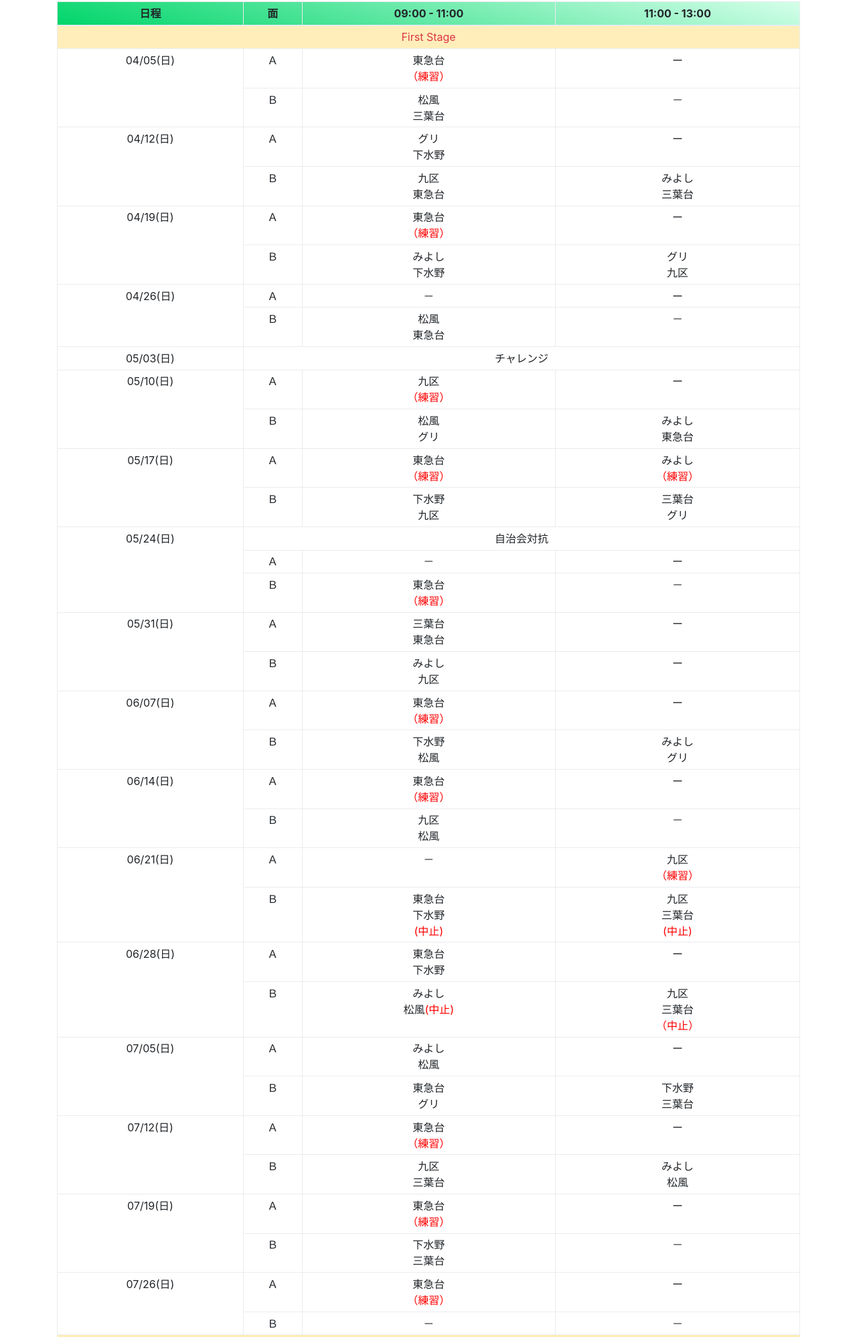
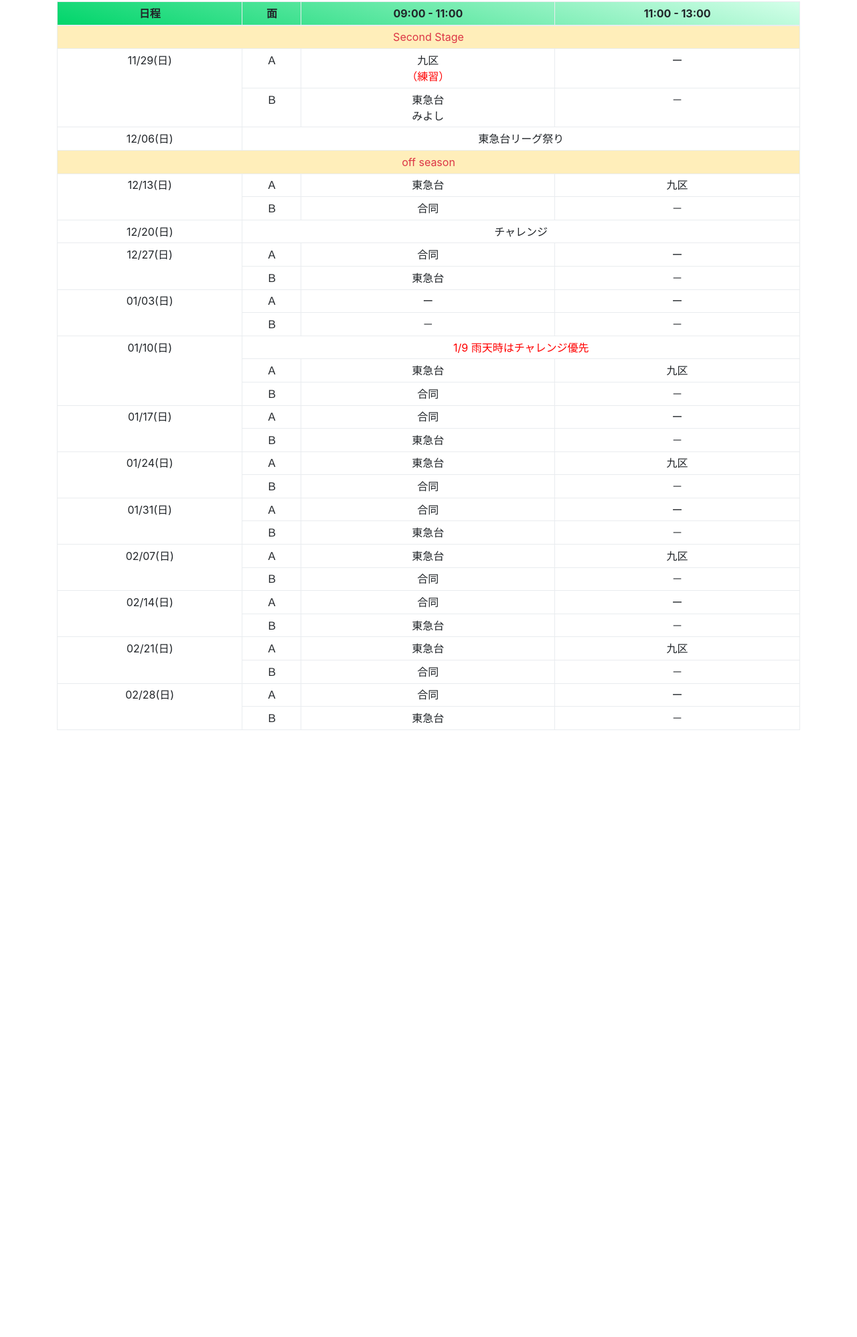
Before and after one commit to irisosoft/irisoleague, a plain HTML site: page schedule/schedule.html in a window 1280 px wide. Shown: the part 78-2074 px from the top of the page at 67% size. After the commit the page ends 1248 px from the top, so only its background shows below. Drawn offline with nearby package versions, Linux system fonts and the light colour scheme.

Commit message:
Update schedule.html

```diff
--- a/schedule/schedule.html
+++ b/schedule/schedule.html
@@ -29,71 +29,35 @@
               <tr class="bg-wakaba"><th>日程</th><th>面</th><th>09:00 - 11:00</th><th>11:00 - 13:00</th></tr>
             </thead>
             <tbody>
-              <tr><td colspan="4" class="table-warning text-danger">First Stage</td></tr>
-              <tr><td rowspan="2">04/05(日)</td><td>Ａ</td><td>東急台<BR><font color="red">（練習）</font></td><td>ー<BR></td></tr>
-              <tr><td>Ｂ</td><td>松風<BR>三葉台</td><td>－</td></tr>
-              <tr><td rowspan="2">04/12(日)</td><td>Ａ</td><td>グリ<BR>下水野</td><td>ー<BR></td></tr>
-              <tr><td>Ｂ</td><td>九区<BR>東急台</td><td>みよし<BR>三葉台</td></tr>
-              <tr><td rowspan="2">04/19(日)</td><td>Ａ</td><td>東急台<BR><font color="red">（練習）</font></td><td>ー<BR></td></tr>
-              <tr><td>Ｂ</td><td>みよし<BR>下水野</td><td>グリ<BR>九区</td></tr>
-              <tr><td rowspan="2">04/26(日)</td><td>Ａ</td><td>－</td><td>ー<BR></td></tr>
-              <tr><td>Ｂ</td><td>松風<BR>東急台</td><td>－<BR></td></tr>
-              <tr><td>05/03(日)</td><td colspan="3">チャレンジ</td></tr>
-              <tr><td rowspan="2">05/10(日)</td><td>Ａ</td><td>九区<BR><font color="red">（練習）</font></td><td>ー<BR></td></tr>
-              <tr><td>Ｂ</td><td>松風<BR>グリ</td><td>みよし<BR>東急台</td></tr>
-              <tr><td rowspan="2">05/17(日)</td><td>Ａ</td><td>東急台<BR><font color="red">（練習）</font></td><td>みよし<BR><font color="red">（練習）</font></td></tr>
-              <tr><td>Ｂ</td><td>下水野<BR>九区</td><td>三葉台<BR>グリ</td></tr>
-              <tr><td rowspan=3>05/24(日)</td><td colspan="3">自治会対抗</td></tr>
-              <tr><td>Ａ</td><td>－</td><td>ー</td></tr>
-              <tr><td>Ｂ</td><td>東急台<BR><font color="red">（練習）</font></td><td>－</td></tr>
-              <tr><td rowspan="2">05/31(日)</td><td>Ａ</td><td>三葉台<BR>東急台</td><td>ー<BR></td></tr>
-              <tr><td>Ｂ</td><td>みよし<BR>九区</td><td>ー</td></tr>
-              <tr><td rowspan="2">06/07(日)</td><td>Ａ</td><td>東急台<BR><font color="red">（練習）</font></td><td>ー<BR></td></tr>
-              <tr><td>Ｂ</td><td>下水野<BR>松風</td><td>みよし<BR>グリ</td></tr>
-              <tr><td rowspan="2">06/14(日)</td><td>Ａ</td><td>東急台<BR><font color="red">（練習）</font></td><td>ー<BR></td></tr>
-              <tr><td>Ｂ</td><td>九区<BR>松風</td><td>－<BR></td></tr>
-              <tr><td rowspan="2">06/21(日)</td><td>Ａ</td><td>－<BR><BR></td><td>九区<BR><font color="red">（練習）</font></td></tr>
-              <tr><td>Ｂ</td><td>東急台<BR>下水野<BR><font color="red">(中止)</font></td><td>九区<BR>三葉台<BR><font color="red">(中止)</font></td></tr>
-              <tr><td rowspan="2">06/28(日)</td><td>Ａ</td><td>東急台<BR>下水野</td><td>ー<BR></td></tr>
-              <tr><td>Ｂ</td><td>みよし<BR>松風<font color="red">(中止)</font></td><td>九区<BR>三葉台<BR><font color="red">（中止）</font></td></tr>
-              <tr><td rowspan="2">07/05(日)</td><td>Ａ</td><td>みよし<BR>松風</td><td>ー<BR></td></tr>
-              <tr><td>Ｂ</td><td>東急台<BR>グリ</td><td>下水野<BR>三葉台</td></tr>
-              <tr><td rowspan="2">07/12(日)</td><td>Ａ</td><td>東急台<BR><font color="red">（練習）</font></td><td>ー<BR></td></tr>
-              <tr><td>Ｂ</td><td>九区<BR>三葉台</td><td>みよし<BR>松風</td></tr>
-              <tr><td rowspan="2">07/19(日)</td><td>Ａ</td><td>東急台<BR><font color="red">（練習）</font></td><td>ー<BR></td></tr>
-              <tr><td>Ｂ</td><td>下水野<BR>三葉台</td><td>－</td></tr>
-              <tr><td rowspan="2">07/26(日)</td><td>Ａ</td><td>東急台<BR><font color="red">（練習）</font></td><td>ー<BR></td></tr>
-              <tr><td>Ｂ</td><td>－</td><td>－</td></tr>
               <tr><td colspan="4" class="table-warning text-danger">Second Stage</td></tr>
-              <tr><td rowspan="2">08/23(日)</td><td>Ａ</td><td>－</td><td>ー<BR></td></tr>
-              <tr><td>Ｂ</td><td>みよし<BR><font color="red">（練習）</font></td><td>－</td></tr>
-              <tr><td rowspan="2">09/06(日)</td><td>Ａ</td><td>みよし<BR><font color="red">（練習）</font></td><td>ー<BR></td></tr>
-              <tr><td>Ｂ</td><td>東急台<BR><font color="red">（練習）</font></td><td>－</td></tr>
-              <tr><td rowspan="2">09/13(日)</td><td>Ａ</td><td>みよし<BR><font color="red">（練習）</font></td><td>ー<BR></td></tr>
-              <tr><td>Ｂ</td><td>東急台<BR><font color="red">（練習）</font></td><td>九区<BR><font color="red">（練習）</font></td></tr>
-              <tr><td rowspan="2">09/20(日)</td><td>Ａ</td><td>東急台<BR><font color="red">（練習）</font></td><td>－</td></tr>
-              <tr><td>Ｂ</td><td>松風<BR>グリ<BR><font color="red">（中止）</font></td><td>九区<BR><font color="red">（練習）</font></td></tr>
-              <tr><td rowspan="2">09/27(日)</td><td>Ａ</td><td>東急台<BR><font color="red">（練習）</font></td><td>ー<BR></td></tr>
-              <tr><td>Ｂ</td><td>下水野<BR>九区</td><td>－</td></tr>
-              <tr><td rowspan="2">10/04(日)</td><td>Ａ</td><td>－</td><td>ー<BR></td></tr>
-              <tr><td>Ｂ</td><td>三葉台<BR>みよし</td><td>ー</td></tr>
-              <tr><td rowspan="2">10/11(日)</td><td>Ａ</td><td>－</td><td>ー<BR></td></tr>
-              <tr><td>Ｂ</td><td>九区<BR><font color="red">（練習）</font></td><td>－</td></tr>
-              <tr><td rowspan="2">10/18(日)</td><td>Ａ</td><td>－</td><td>ー<BR></td></tr>
-              <tr><td>Ｂ</td><td>松風<BR>グリ<BR></td><td>－<BR></td></tr>
-              <tr><td rowspan="2">10/25(日)</td><td>Ａ</td><td>－</td><td>ー<BR></td></tr>
-              <tr><td>Ｂ</td><td>東急台<BR>九区</td><td>松風<BR>みよし</td></tr>
-              <tr><td rowspan="2">11/01(日)</td><td>Ａ</td><td>－</td><td>ー<BR></td></tr>
-              <tr><td>Ｂ</td><td>－<BR></td><td>－</td></tr>
-              <tr><td rowspan="2">11/08(日)</td><td>Ａ</td><td>－</td><td>ー<BR></td></tr>
-              <tr><td>Ｂ</td><td>松風<BR>みよし<BR></td><td>－<BR></td></tr>
-              <tr><td rowspan="2">11/15(日)</td><td>Ａ</td><td>九区<BR><font color="red">（練習）</font></td><td>ー<BR></td></tr>
-              <tr><td>Ｂ</td><td>ー</td><td>－<BR></td></tr>
-              <tr><td rowspan="2">11/22(日)</td><td>Ａ</td><td>－</td><td>ー<BR></td></tr>
-              <tr><td>Ｂ</td><td>ー</td><td>－<BR></td></tr>
               <tr><td rowspan="2">11/29(日)</td><td>Ａ</td><td>九区<BR><font color="red">（練習）</font></td><td>ー<BR></td></tr>
               <tr><td>Ｂ</td><td>東急台<BR>みよし<BR></td><td>－<BR></td></tr>
-              <tr><td rowspan=3>12/06(日)</td><td colspan="3">東急台リーグ祭り</td></tr>
+              <tr><td>12/06(日)</td><td colspan="3">東急台リーグ祭り</td></tr>
+              <tr><td colspan="4" class="table-warning text-danger">off season</td></tr>
+              <tr><td rowspan="2">12/13(日)</td><td>Ａ</td><td>東急台</td><td>九区<BR></td></tr>
+              <tr><td>Ｂ</td><td>合同</td><td>－<BR></td></tr>
+              <tr><td>12/20(日)</td><td colspan="3">チャレンジ</td></tr>
+              <tr><td rowspan="2">12/27(日)</td><td>Ａ</td><td>合同</td><td>ー<BR></td></tr>
+              <tr><td>Ｂ</td><td>東急台</td><td>－<BR></td></tr>
+              <tr><td rowspan="2">01/03(日)</td><td>Ａ</td><td>ー</td><td>ー<BR></td></tr>
+              <tr><td>Ｂ</td><td>－</td><td>－<BR></td></tr>
+              <tr><td rowspan="3">01/10(日)</td><td colspan="3"><font color="red">1/9 雨天時はチャレンジ優先</font></td></tr>
+              <tr><td>Ａ</td><td>東急台</td><td>九区</td></tr>
+              <tr><td>Ｂ</td><td>合同</td><td>－<BR></td></tr>
+              <tr><td rowspan="2">01/17(日)</td><td>Ａ</td><td>合同</td><td>ー<BR></td></tr>
+              <tr><td>Ｂ</td><td>東急台</td><td>－<BR></td></tr>
+              <tr><td rowspan="2">01/24(日)</td><td>Ａ</td><td>東急台</td><td>九区</td></tr>
+              <tr><td>Ｂ</td><td>合同</td><td>－<BR></td></tr>
+              <tr><td rowspan="2">01/31(日)</td><td>Ａ</td><td>合同</td><td>ー<BR></td></tr>
+              <tr><td>Ｂ</td><td>東急台</td><td>－<BR></td></tr>
+              <tr><td rowspan="2">02/07(日)</td><td>Ａ</td><td>東急台</td><td>九区</td></tr>
+              <tr><td>Ｂ</td><td>合同</td><td>－<BR></td></tr>
+              <tr><td rowspan="2">02/14(日)</td><td>Ａ</td><td>合同</td><td>ー<BR></td></tr>
+              <tr><td>Ｂ</td><td>東急台</td><td>－<BR></td></tr>
+              <tr><td rowspan="2">02/21(日)</td><td>Ａ</td><td>東急台</td><td>九区</td></tr>
+              <tr><td>Ｂ</td><td>合同</td><td>－<BR></td></tr>
+              <tr><td rowspan="2">02/28(日)</td><td>Ａ</td><td>合同</td><td>ー<BR></td></tr>
+              <tr><td>Ｂ</td><td>東急台</td><td>－<BR></td></tr>
               </tbody>
           </table>
         </div>
```
